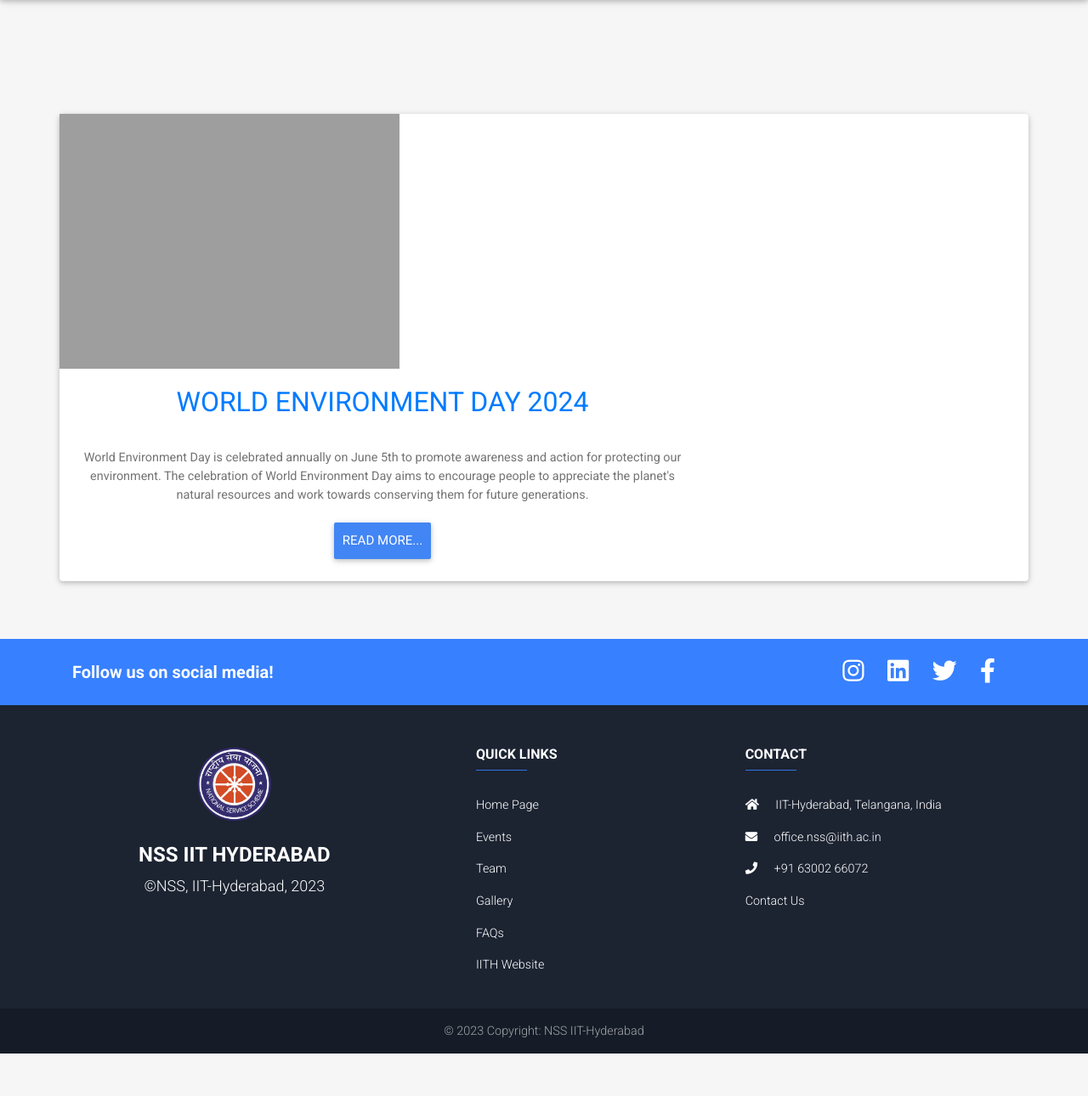
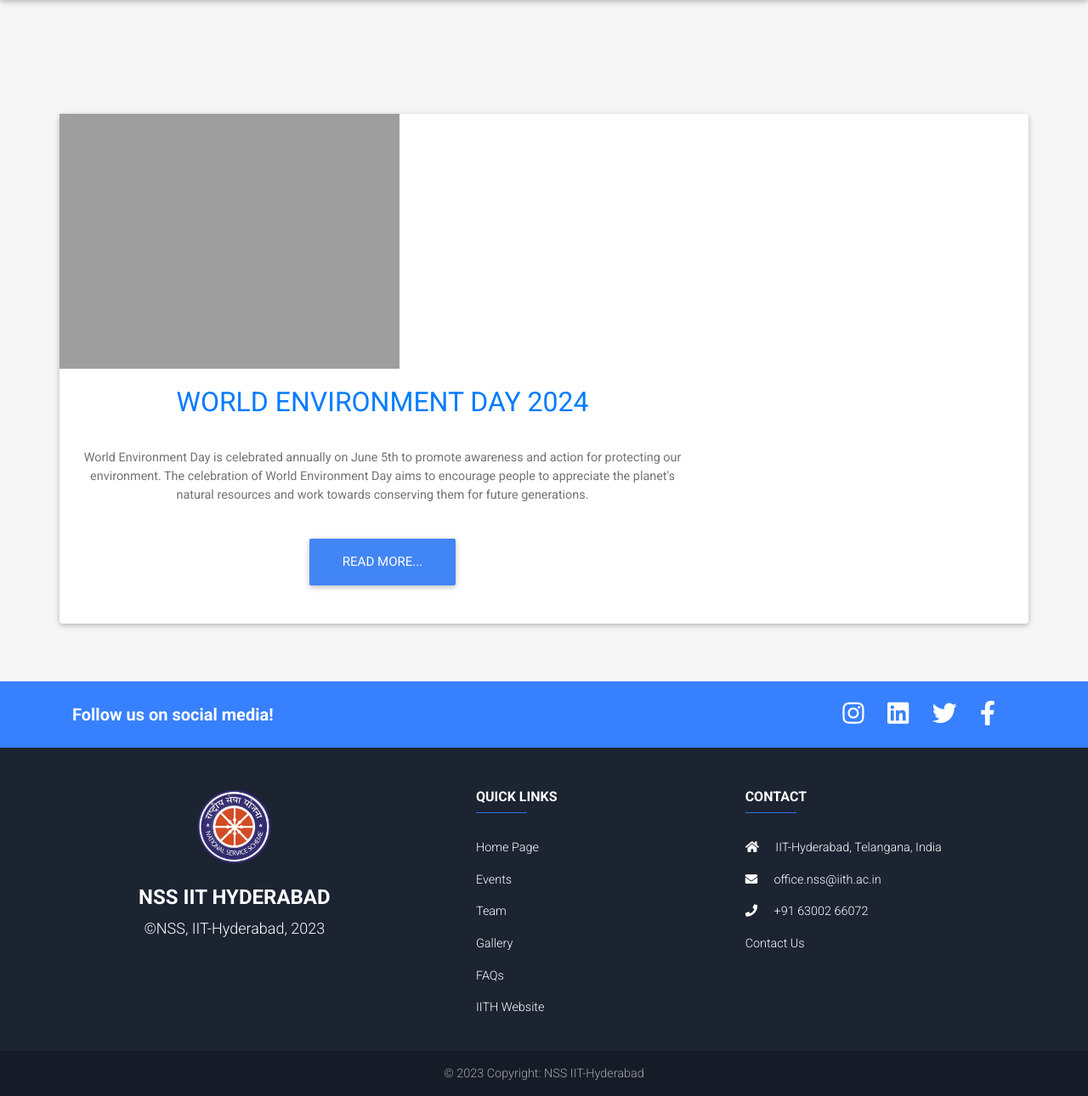
Before and after one commit to iith-nss/iith_nss_jekyll, a Jekyll site: the page built from events/online-events.html, in a window 1280 px wide and 1290 px high. Shown: the whole window at 85% size. Built offline with Jekyll 4.4.1, drawn with Linux system fonts in a browser that asks for light colours; nearby versions of some CDN libraries.

Commit message:
Minor layout bug fix

```diff
--- a/events/online-events.html
+++ b/events/online-events.html
@@ -14,7 +14,7 @@
               <h6 class="font-weight-bold indigo-text py-2"></h6>
               <!-- Text -->
               <p class="card-text ">World Environment Day is celebrated annually on June 5th to promote awareness and action for protecting our environment. The celebration of World Environment Day aims to encourage people to appreciate the planet's natural resources and work towards conserving them for future generations.</p>
-              <button style="padding: 10px;" type="button" class="btn btn-primary btn-lg text-center">Read More...</button>
+              <button style="margin: 25px;" type="button" class="btn btn-primary btn-lg text-center">Read More...</button>
             </a>
           </div>
     </div>
```
